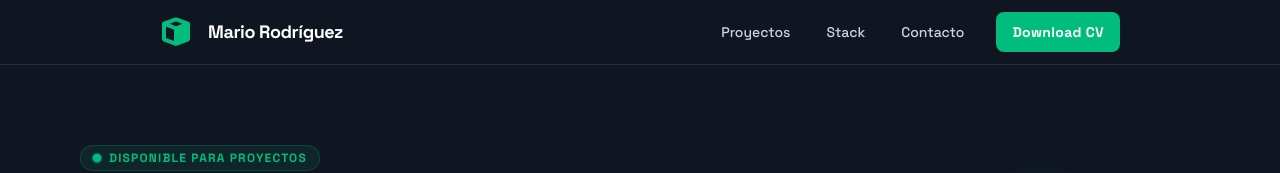
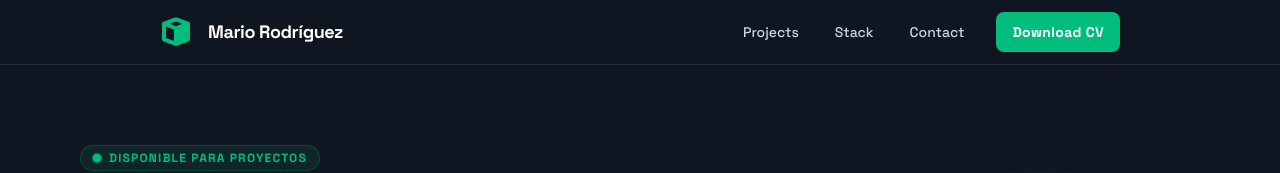
Before and after one commit to merg8511/portafolio, a Next.js app: page / in a window 1280 px wide. Shown: the top 173 px of the page. Built offline with nearby package versions, Linux system fonts and the light colour scheme.

Commit message:
feat(copy): translate global UI labels to English
- Navbar: Projects, Stack, Contact

```diff
--- a/src/components/Navbar.tsx
+++ b/src/components/Navbar.tsx
@@ -4,9 +4,9 @@ import Link from "next/link";
 import { useState } from "react";
 
 const navLinks = [
-    { href: "#projects", label: "Proyectos" },
+    { href: "#projects", label: "Projects" },
     { href: "#stack", label: "Stack" },
-    { href: "#contact", label: "Contacto" },
+    { href: "#contact", label: "Contact" },
 ];
 
 // Logo SVG component
```
